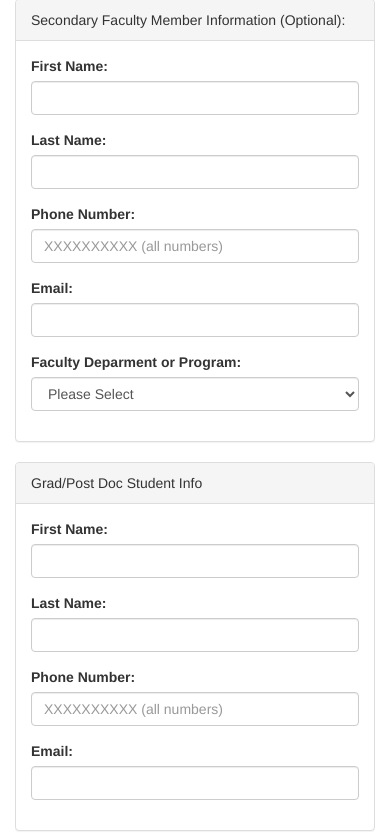
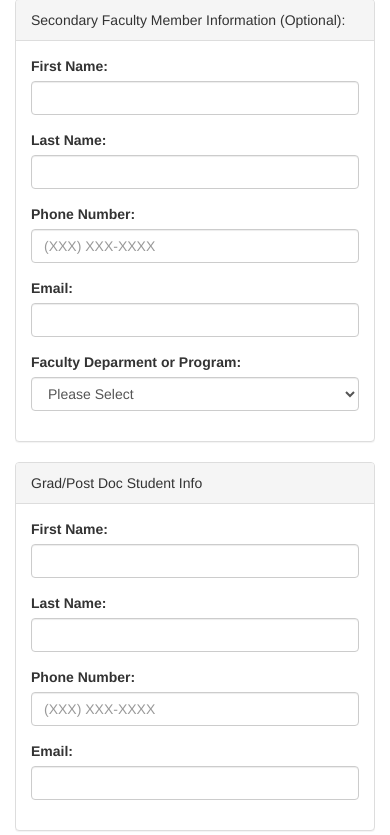
Before and after one commit to deepakkt1/StudentSelection, a Django app: template submit/templates/submit/project_form.html in a window 390 px wide. Shown: the part 1349-2184 px from the top of the page. Run offline with Django 3.2, Linux system fonts and the light colour scheme; the template is opened without the code that fills it, so the values that code supplies are empty; some libraries are stand-ins or nearby versions.

Commit message:
Phone number validation changed

```diff
--- a/submit/templates/submit/project_form.html
+++ b/submit/templates/submit/project_form.html
@@ -116,7 +116,7 @@
 								<div class="contol-label form-group">
 									<label for="phone_number" class="col-sm-3">Phone Number:</label>
 									<div class="col-sm-8">
-										<input type="tel" pattern = "^\(\d{3}\) \d{3}-\d{4}$" placeholder="XXXXXXXXXX (all numbers)" class="form-control" name="secondary_phone_number" id="phone_number">
+										<input type="tel" pattern = "^\(\d{3}\) \d{3}-\d{4}$" placeholder="(XXX) XXX-XXXX" class="form-control" name="secondary_phone_number" id="phone_number">
 									</div>
 								</div>
 								<div class="contol-label form-group">
@@ -165,7 +165,7 @@
 								<div class="contol-label form-group">
 									<label for="phone_number" class="col-sm-3">Phone Number:</label>
 									<div class="col-sm-8">
-										<input type="tel" pattern = "^\d{10}$" placeholder="XXXXXXXXXX (all numbers)" class="form-control" name="grad_phone_number" id="phone_number">
+										<input type="tel" pattern = "^\(\d{3}\) \d{3}-\d{4}$" placeholder="(XXX) XXX-XXXX" class="form-control" name="grad_phone_number" id="phone_number">
 									</div>
 								</div>
 								<div class="contol-label form-group">
```
